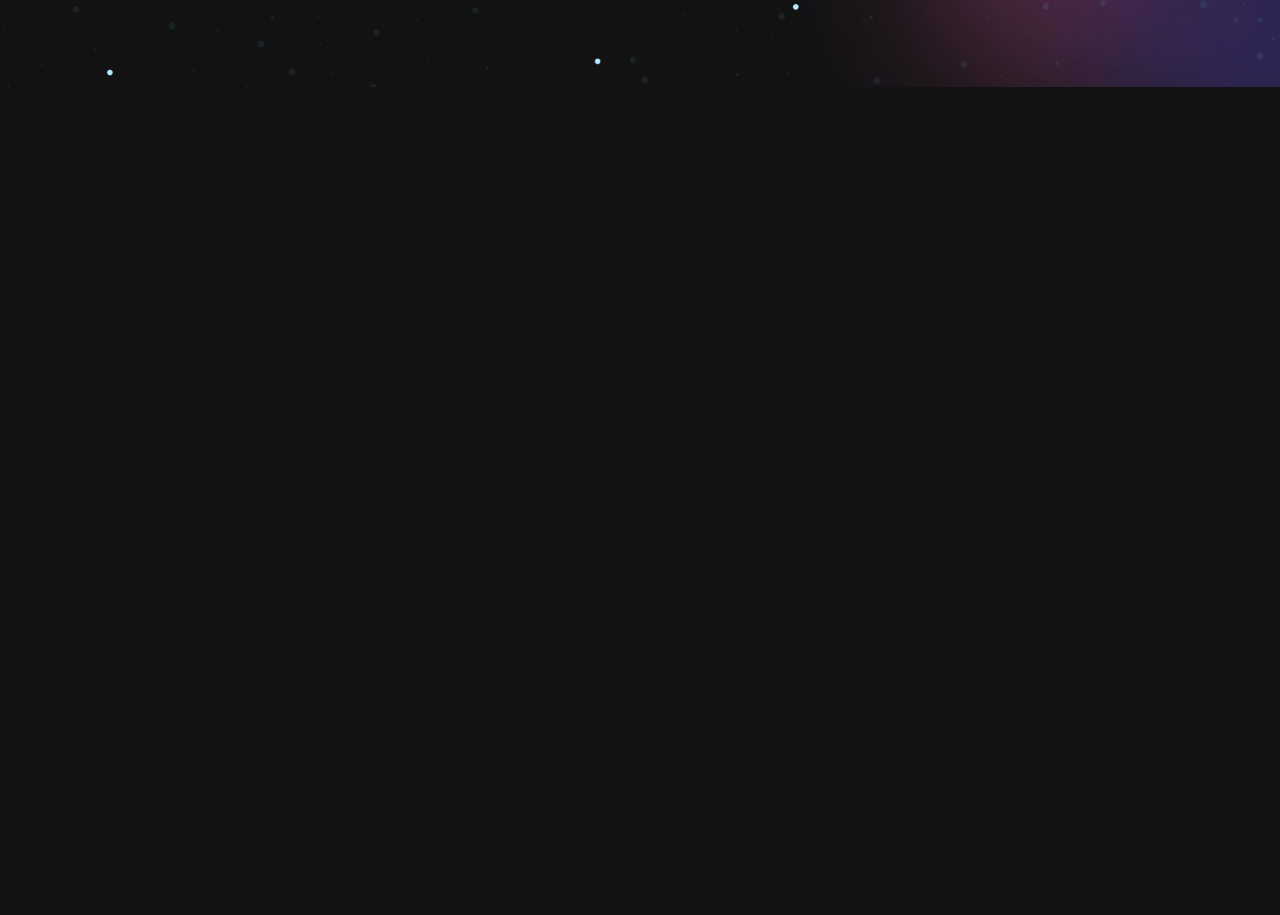
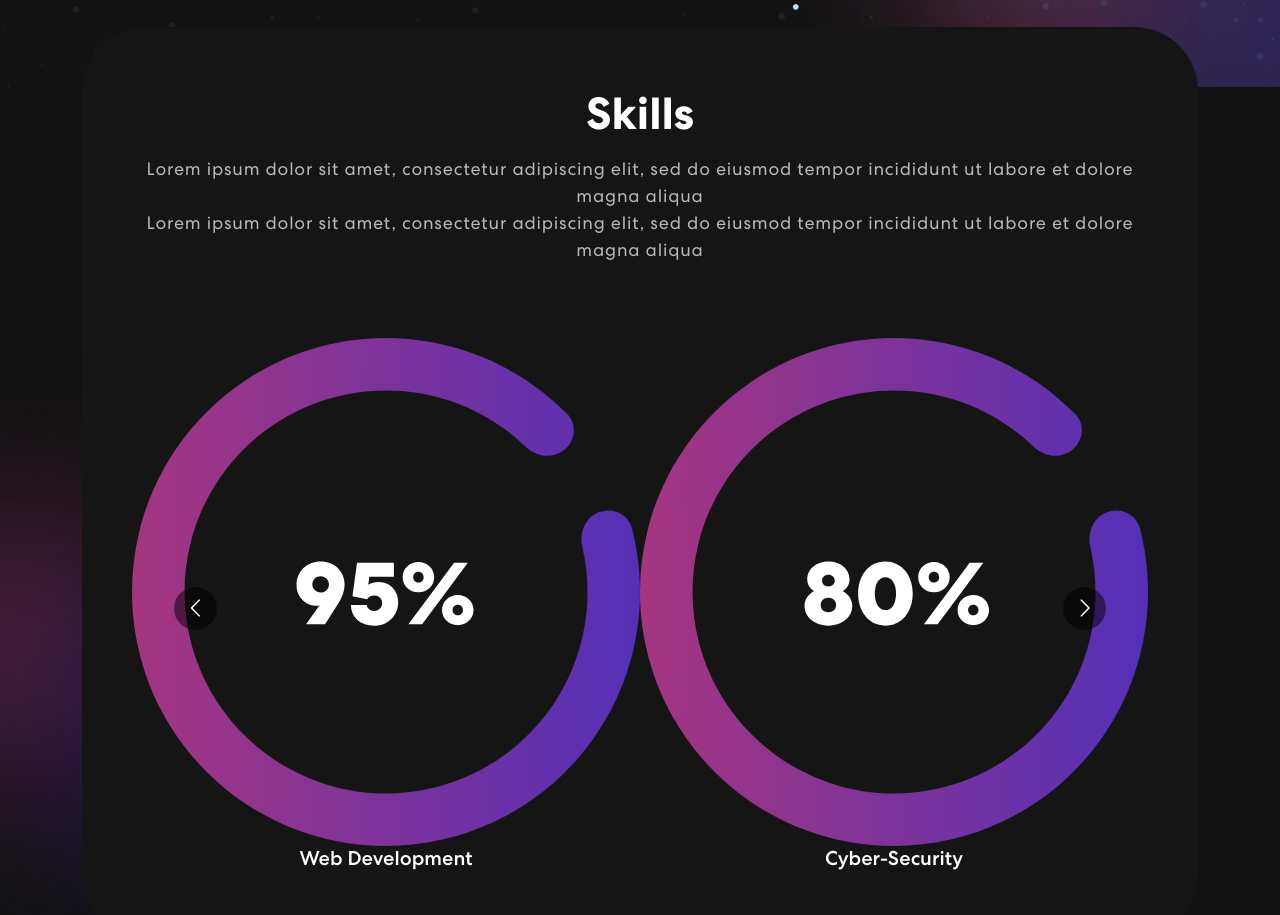
Before and after one commit to RobertoPatino1/Roberto-Patino, a React (Create React App) app: page / in a window 1280 px wide. Shown: the part 679-1594 px from the top of the page. Before the commit the page ends 800 px from the top, so only its background shows below. Built offline with nearby package versions, Linux system fonts and the light colour scheme.

Commit message:
Added skills section

```diff
--- a/package.json
+++ b/package.json
@@ -11,6 +11,7 @@
     "react-bootstrap": "^2.10.0",
     "react-bootstrap-icons": "^1.10.3",
     "react-dom": "^18.2.0",
+    "react-multi-carousel": "^2.8.4",
     "react-scripts": "5.0.1",
     "web-vitals": "^2.1.4"
   },
--- a/src/App.css
+++ b/src/App.css
@@ -318,7 +318,7 @@ nav.navbar .navbar-toggler[aria-expanded="true"] .navbar-toggler-icon {
 }
 
 /************ Skills Css ************/
-/* .skill {
+.skill {
   padding: 0 0 50px 0;
   position: relative;
 }
@@ -355,7 +355,7 @@ nav.navbar .navbar-toggler[aria-expanded="true"] .navbar-toggler-icon {
   bottom: 0;
   width: 40%;
   z-index: -4;
-} */
+}
 
 /************ Projects Css ************/
 /* .project {
--- a/src/App.js
+++ b/src/App.js
@@ -1,8 +1,8 @@
-import logo from "./logo.svg";
 import "./App.css";
 import { NavBar } from "./components/NavBar";
 import { Banner } from "./components/Banner";
-
+import { Skills } from "./components/Skills";
+import { Projects } from "./components/Projects";
 import "bootstrap/dist/css/bootstrap.min.css";
 
 function App() {
@@ -10,6 +10,8 @@ function App() {
     <div className="App">
       <NavBar />
       <Banner />
+      <Skills />
+      <Projects />
     </div>
   );
 }
--- /dev/null
+++ b/src/components/Projects.js
@@ -0,0 +1 @@
+export const Projects = () => {};
--- /dev/null
+++ b/src/components/Skills.js
@@ -0,0 +1,71 @@
+import { Col, Container, Row } from "react-bootstrap";
+import Carousel from "react-multi-carousel";
+import "react-multi-carousel/lib/styles.css";
+
+//Image import
+import meter1 from "../assets/logo/meter1.svg";
+import meter2 from "../assets/logo/meter2.svg";
+import meter3 from "../assets/logo/meter3.svg";
+import colorSharp from "../assets/logo/color-sharp.png";
+
+export const Skills = () => {
+  const responsive = {
+    superLargeDesktop: {
+      // the naming can be any, depends on you.
+      breakpoint: { max: 4000, min: 3000 },
+      items: 5,
+    },
+    desktop: {
+      breakpoint: { max: 3000, min: 1024 },
+      items: 3,
+    },
+    tablet: {
+      breakpoint: { max: 1024, min: 464 },
+      items: 2,
+    },
+    mobile: {
+      breakpoint: { max: 464, min: 0 },
+      items: 1,
+    },
+  };
+  //Todo: Add more skills
+  return (
+    <section className="skill" id="skills">
+      <Container>
+        <Row>
+          <Col>
+            <div className="skill-bx">
+              <h2>Skills</h2>
+              <p>
+                Lorem ipsum dolor sit amet, consectetur adipiscing elit, sed do
+                eiusmod tempor incididunt ut labore et dolore magna aliqua
+                <br></br>Lorem ipsum dolor sit amet, consectetur adipiscing
+                elit, sed do eiusmod tempor incididunt ut labore et dolore magna
+                aliqua
+              </p>
+              <Carousel
+                responsive={responsive}
+                infinite={true}
+                classNmae="skill-slider"
+              >
+                <div className="item">
+                  <img src={meter1} alt="Skill-Image1"></img>
+                  <h5>Web Development</h5>
+                </div>
+                <div className="item">
+                  <img src={meter2} alt="Skill-Image2"></img>
+                  <h5>Cyber-Security</h5>
+                </div>
+                <div className="item">
+                  <img src={meter3} alt="Skill-Image3"></img>
+                  <h5>Operative Systems</h5>
+                </div>
+              </Carousel>
+            </div>
+          </Col>
+        </Row>
+      </Container>
+      <img src={colorSharp} className="background-image-left" alt=""></img>
+    </section>
+  );
+};
```
Also changed, not shown: src/assets/logo/wave.png (added), 1 other file (tests, documents, lock files or other folders).
